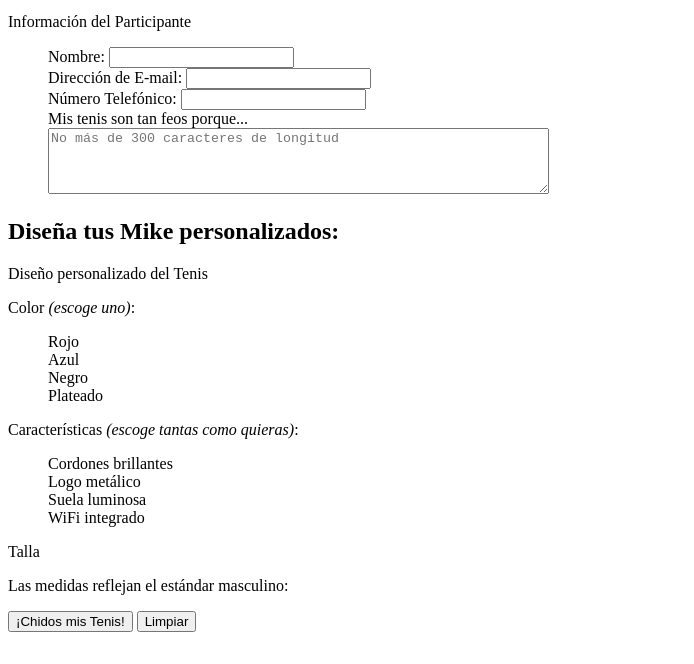
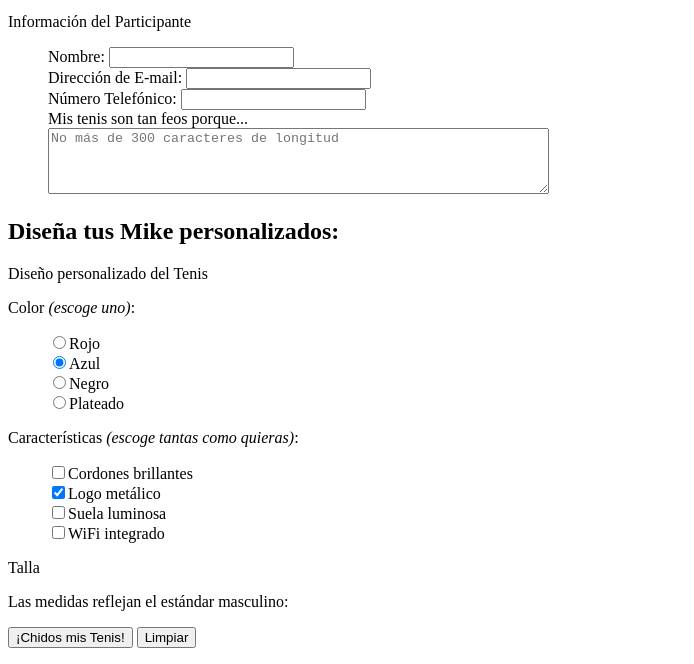
Before and after one commit to wenceslaomarqudzfernandez-commits/hweb, a plain HTML site: page practicas/p09/p9/p09-forumario_concurso/formulario.html in a window 1280 px wide. Shown: the part 137-801 px from the top of the page, without its empty margins (0-694 px from the left). Drawn offline with Linux system fonts and the light colour scheme.

Commit message:
Ejercicio 2 terminado (seleccionar una opcion en la lista)

```diff
--- a/practicas/p09/p9/p09-forumario_concurso/formulario.html
+++ b/practicas/p09/p9/p09-forumario_concurso/formulario.html
@@ -34,18 +34,18 @@
 
       <p>Color <em>(escoge uno)</em>:</p>
         <ul>
-        <li>Rojo</li>
-        <li>Azul</li>
-        <li>Negro</li>
-        <li>Plateado</li>
+        <li><input type="radio" name="color" value="red">Rojo</li>
+        <li><input type="radio" name="color" value="blue" checked>Azul</li>
+        <li><input type="radio" name="color" value="black">Negro</li>
+        <li><input type="radio" name="color" value="silver">Plateado</li>
         </ul>
 
       <p>Características <em>(escoge tantas como quieras)</em>:</p>
         <ul>
-        <li>Cordones brillantes</li>
-        <li>Logo metálico</li>
-        <li>Suela luminosa</li>
-        <li>WiFi integrado</li>
+        <li><input type="checkbox" name="features[]" value="laces">Cordones brillantes</li>
+        <li><input type="checkbox" name="features[]" value="logo" checked>Logo metálico</li>
+        <li><input type="checkbox" name="features[]" value="soles">Suela luminosa</li>
+        <li><input type="checkbox" name="features[]" value="wifi">WiFi integrado</li>
         </ul>
 
       <p>Talla</p>
```
